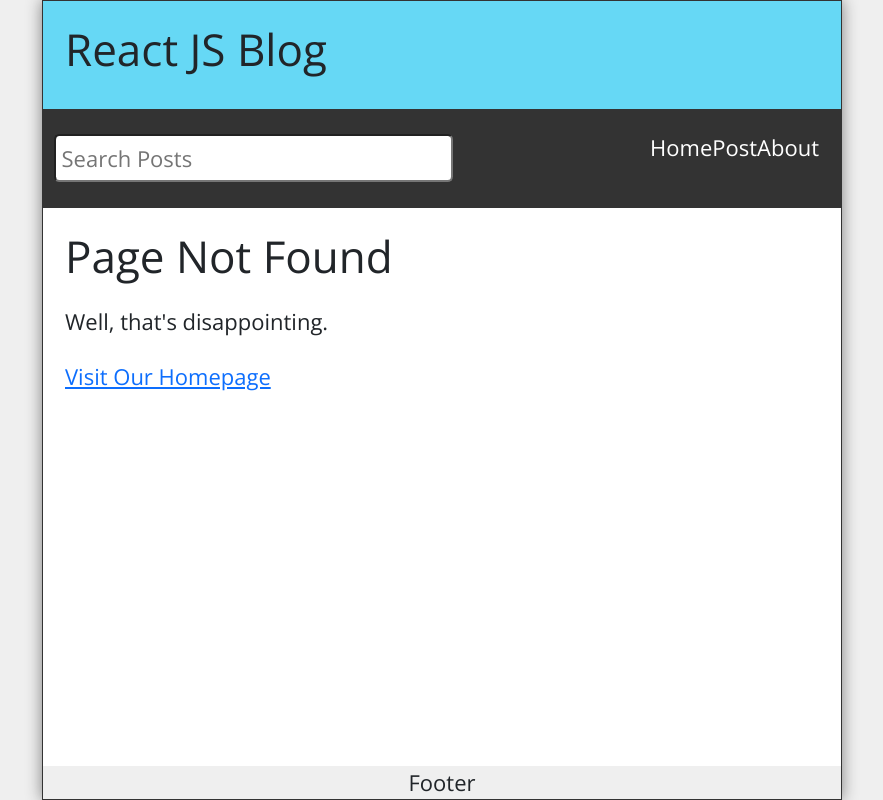
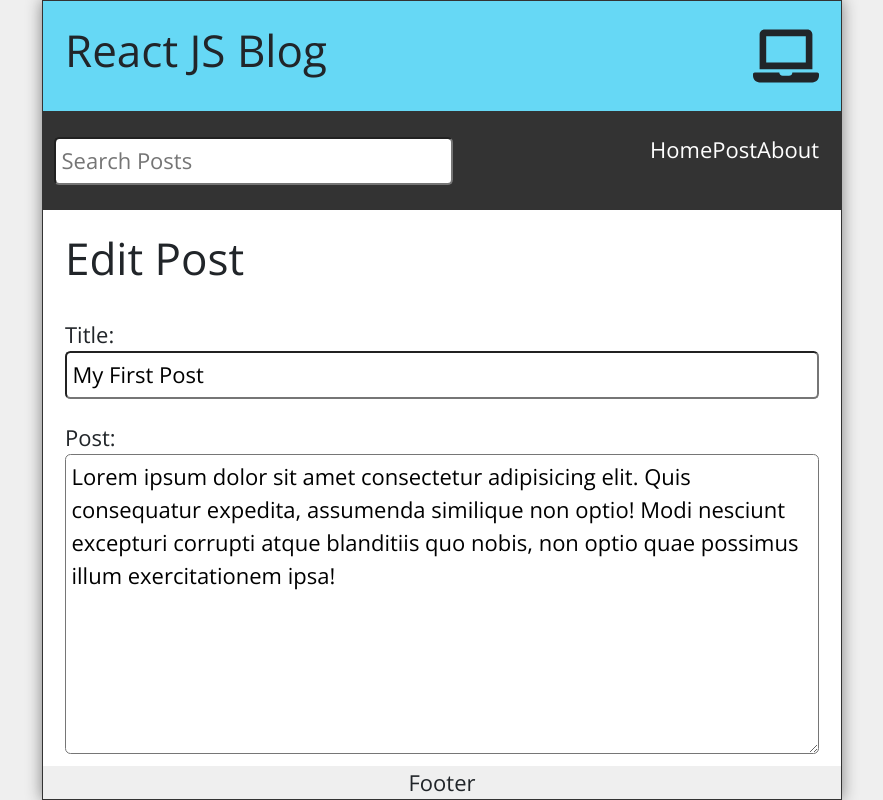
Before and after one commit to kwamekyeimonies/React-Dev, a React (Create React App) app: page /edit/1 in a window 1280 px wide. Before the commit this address had no page. Shown: the whole page, without its empty margins (198-1081 px from the left). Built offline with nearby package versions, Linux system fonts and the light colour scheme; data requests are answered from the project's data file.

Commit message:
complete blog with json server and custom hooks

```diff
--- a/data/db.json
+++ b/data/db.json
@@ -21,14 +21,14 @@
     {
       "id": 4,
       "title": "My Fourth Post",
-      "datetime": "July 01, 2021 11:17:36 AM",
-      "body": "Lorem ipsum dolor sit amet consectetur adipisicing elit. Quis consequatur expedita, assumenda similique non optio! Modi nesciunt excepturi corrupti atque blanditiis quo nobis, non optio quae possimus illum exercitationem ipsa!"
+      "dateTime": "Jan 14,2023 2:48:07 AM",
+      "body": "Lorem ipsum dolor sit amet consectetur adipisicing elit. Quis consequatur expedita, assumenda similique non optio! Modi nesciunt excepturi corrupti atque blanditiis quo nobis, non optio quae possimus illum exercitationem ipsa! Tenkorang Daniel\n"
     },
     {
       "id": 5,
-      "title": "I love You Lord",
-      "dateTime": "Jan 11,2023 2:44:19 AM",
-      "body": "Bless the Lord Oh My Soul"
+      "title": "The Rich and Poor Dad",
+      "dateTime": "Jan 12,2023 2:58:52 AM",
+      "body": "lkajdl fjal jdl fjla jdf"
     }
   ]
 }
--- a/package.json
+++ b/package.json
@@ -12,6 +12,7 @@
     "react": "^18.2.0",
     "react-bootstrap": "^2.7.0",
     "react-dom": "^18.2.0",
+    "react-icons": "^4.7.1",
     "react-router-dom": "^6.6.1",
     "react-scripts": "5.0.1",
     "web-vitals": "^2.1.0"
--- a/src/App.js
+++ b/src/App.js
@@ -10,6 +10,11 @@ import PostPage from "./components/PostPage";
 import {format} from 'date-fns';
 import Layout from './components/Layout';
 import api from "./api/posts";
+import EditPosts from './components/EditPosts';
+import Navbar from './components/Navbar';
+import Header from './components/Header';
+import useWindowSize from './hooks/useWindowSize';
+import useAxiosFetch from './hooks/useAxiosFetch';
 
 const App = () => {
 
@@ -21,31 +26,37 @@ const App = () => {
   const [editTitle,setEditTitle] = useState("");
   const [editBody,setEditBody] = useState("")
   const navigate = useNavigate()
+  const {width} = useWindowSize()
+  const {data, fetchError, isLoading} = useAxiosFetch('http://localhost:3500/posts')
+
+  // useEffect(()=>{
+  //   const fetchPosts = async()=>{
+  //     try{
+  //       const response = await api.get('/posts');
+
+  //       setPosts(response.data)
+  //     }
+  //     catch(err){
+
+  //       if (err.response) {
+  //          //Not in the 200 Response Range
+  //       console.log(err.response.data)
+  //       console.log(err.response.status)
+  //       console.log(err.response.headers)
+  //       }
+  //       else{
+  //         console.log(`Error: ${err.message} `)
+  //       }
+
+  //     }
+  //   }
+
+  //   fetchPosts();
+  // },[])
 
   useEffect(()=>{
-    const fetchPosts = async()=>{
-      try{
-        const response = await api.get('/posts');
-
-        setPosts(response.data)
-      }
-      catch(err){
-
-        if (err.response) {
-           //Not in the 200 Response Range
-        console.log(err.response.data)
-        console.log(err.response.status)
-        console.log(err.response.headers)
-        }
-        else{
-          console.log(`Error: ${err.message} `)
-        }
-
-      }
-    }
-
-    fetchPosts();
-  },[])
+    setPosts(data);
+  },[data] )
 
   useEffect(()=>{
     const filteredResults = posts.filter((post)=> ((post.body).toLowerCase()).includes(search.toLowerCase())
@@ -78,11 +89,11 @@ const App = () => {
   const handleUpdate = async(id) =>{
     // const id = posts.length ? posts[posts.length - 1].id + 1 : 1;
     const dateTime = format(new Date(), 'MMM dd,yyyy pp');
-    const newPost = {id, title:editTitle, dateTime, body: editBody};
+    const updatedPost = {id, title:editTitle, dateTime, body: editBody};
 
     try{
-      const response = await api.put(`/post/${id}`, updatedPost)
-      setPosts(posts.map((post)=> post.id === id ? {...response.data} : post))
+      const response = await api.put(`/posts/${id}`, updatedPost)
+      setPosts(posts.map(post=>post.id === id ? {...response.data} : post))
       setEditTitle("")
       setEditBody("")
       navigate("/");
@@ -96,7 +107,7 @@ const App = () => {
 
   const handleDelete=async(id) =>{
     try{
-      await api.delete(`/api/${id}`)
+      await api.delete(`/posts/${id}`)
       const postList = posts.filter(post => post.id !== id);
       setPosts(postList)
       navigate('/');
@@ -108,29 +119,36 @@ const App = () => {
 
 
   return (
-    <Routes>
-      <Route path="/" element={<Layout
-        search={search}
-        setSearch={setSearch}
-      />}>
-        <Route index element={<Home posts={searchResults} />} />
-        <Route path="post">
-          <Route index element={<NewPost
+    <div className="App">
+      <Header title="React JS Blog" width={width} />
+      <Navbar search={search} setSearch={setSearch} />
+      <Routes>
+        <Route exact path="/" element={<Home posts={searchResults} fetchError={fetchError} isLoading={isLoading} />}    />
+
+        <Route exact path="/post" element={ <NewPost
             handleSubmit={handleSubmit}
             postTitle={postTitle}
             setPostTitle={setPostTitle}
             postBody={postBody}
             setPostBody={setPostBody}
-          />} />
-          <Route path=":id" element={<PostPage
+          />}   />
+
+        <Route path="/edit/:id" element={<EditPosts
             posts={posts}
-            handleDelete={handleDelete}
-          />} />
-        </Route>
-        <Route path="about" element={<About />} />
-        <Route path="*" element={<Missing />} />
-      </Route>
-    </Routes>
+            handleUpdate={handleUpdate}
+            editTitle={editTitle}
+            setEditTitle={setEditTitle}
+            editBody={editBody}
+            setEditBody={setEditBody}
+          />}     />
+
+        <Route path="/post/:id" element={<PostPage posts={posts} handleDelete={handleDelete} />}    />
+
+        <Route path="/about" element={About} />
+        <Route path="*" element={Missing} />
+      </Routes>
+      <Footer />
+    </div>
   )
 }
 
--- a/src/components/EditPosts.jsx
+++ b/src/components/EditPosts.jsx
@@ -1,13 +1,13 @@
 import React, { useEffect } from 'react'
-import { useParams } from 'react-router-dom'
+import { Link, useParams } from 'react-router-dom'
 
-const EditPosts = ({posts,handleUpdate,editBody,setEditBody, editTitle, setEditTitle}) => {
-    const {id} = useParams();
-    const post= posts.find(post=> (post.id).toString() ===  id);
+const EditPosts = ({ posts, handleUpdate, editBody, setEditBody, editTitle, setEditTitle}) => {
+    const { id } = useParams();
+    const post = posts.find(post => (post.id).toString() === id);
 
     useEffect(()=>{
         if (post) {
-            setEditBody(post.title)
+            setEditTitle(post.title)
             setEditBody(post.body)
         }
 
@@ -17,28 +17,36 @@ const EditPosts = ({posts,handleUpdate,editBody,setEditBody, editTitle, setEditT
 
     return (
         <main className="NewPost">
-        {
-            editTitle &&
+            {editTitle &&
                 <>
-            <h2>New Post</h2>
-            <form className="newPostForm" onSubmit={()=>handleUpdate(post.id)}>
+                    <h2>Edit Post</h2>
+                    <form className="newPostForm" onSubmit={(e) => e.preventDefault()}>
                         <label htmlFor="postTitle">Title:</label>
                         <input
                             id="postTitle"
                             type="text"
                             required
                             value={editTitle}
-                    onChange={(e) => setPostTitle(e.target.value)}
+                            onChange={(e) => setEditTitle(e.target.value)}
                         />
                         <label htmlFor="postBody">Post:</label>
                         <textarea
                             id="postBody"
                             required
                             value={editBody}
-                    onChange={(e) => setPostBody(e.target.value)}
+                            onChange={(e) => setEditBody(e.target.value)}
                         />
-                <button type="submit">Submit</button>
+                        <button type="submit" onClick={() => handleUpdate(post.id)}>Submit</button>
                     </form>
+                </>
+            }
+            {!editTitle &&
+                <>
+                    <h2>Post Not Found</h2>
+                    <p>Well, that's disappointing.</p>
+                    <p>
+                        <Link to='/'>Visit Our Homepage</Link>
+                    </p>
                 </>
             }
         </main>
--- a/src/components/Header.jsx
+++ b/src/components/Header.jsx
@@ -1,9 +1,13 @@
-import React from 'react'
+import React from 'react';
+import {FaLaptop, FaTabletAlt, FaMobileAlt} from "react-icons/fa";
 
-const Header = ({title}) => {
+const Header = ({title,width}) => {
   return (
     <header className='Header'>
       <h1>{title} </h1>
+      {
+        width < 768 ? <FaMobileAlt  /> : width < 992 ? <FaTabletAlt  /> : <FaLaptop />
+      }
     </header>
   )
 }
--- a/src/components/Home.jsx
+++ b/src/components/Home.jsx
@@ -1,10 +1,17 @@
 import React from 'react'
 import Feed from './Feed'
 
-const Home = ({posts}) => {
+const Home = ({posts, fetchError, isLoading}) => {
   return (
    <main className='Home'>
       {
+        isLoading && <p className='statusMsg'>Loading posts.....</p>
+      }
+      {
+        fetchError && <p className='statusMsg' style={{color:"red"}}>{fetchError}</p>
+      }
+      {
+        !isLoading && !fetchError &&
         posts.length ? (
           <Feed posts={posts}   />
         ) :(
--- a/src/components/PostPage.jsx
+++ b/src/components/PostPage.jsx
@@ -13,6 +13,11 @@ const PostPage = ({posts,handleDelete}) => {
           <h2>{post.title}</h2>
           <p className='postDate'>{post.datetime}</p>
           <p className='postBody'>{post.body}</p>
+          <Link to={`/edit/${post.id}`}>
+            <button className='editButton'>
+              Edit Post
+            </button>
+          </Link>
           <button onClick={()=> handleDelete(post.id)}>
             Delete Post
           </button>
--- /dev/null
+++ b/src/hooks/useAxiosFetch.js
@@ -0,0 +1,61 @@
+import axios from "axios";
+import { useEffect, useState } from "react"
+
+
+const useAxiosFetch = (dataUrl) => {
+    const [data, setData] = useState([]);
+    const [fetchError,setFetchError] = useState(null)
+    const [isLoading,setIsLoading] = useState(false);
+
+    useEffect(()=>{
+        let isMounted = true
+        const source = axios.CancelToken.source()
+
+        const fetchData = async(url) => {
+            setIsLoading(true)
+
+            try{
+                const response =await axios.get(url,{
+                    cancelToken:source.token
+                });
+
+                if (isMounted){
+                    setData(response.data);
+                    setFetchError(null)
+                    setIsLoading(false)
+                }
+            }
+
+            catch(err){
+                if(isMounted){
+                    setFetchError(err.message)
+                    setData([])
+
+                }
+            }
+
+            finally{
+                isMounted && setTimeout(()=> setIsLoading(false), 2000)
+            }
+        }
+
+        fetchData(dataUrl)
+
+        const cleanUp = ()=>{
+            isMounted=false
+            source.cancel()
+        }
+
+        return cleanUp;
+
+
+    },[dataUrl])
+
+    return {
+        data,
+        fetchError,
+        isLoading
+    }
+}
+
+export default useAxiosFetch;
--- /dev/null
+++ b/src/hooks/useWindowSize.js
@@ -0,0 +1,34 @@
+import { useState, useEffect } from "react";
+
+const useWindowSize = () => {
+    const [windowSize, setWindowSize] = useState({
+        width: undefined,
+        height: undefined
+    });
+
+    useEffect(() => {
+
+        const handleResize = () => {
+            setWindowSize({
+                width: window.innerWidth,
+                height: window.innerHeight
+            });
+        }
+
+        handleResize();
+
+        window.addEventListener("resize", handleResize);
+
+        const cleanUp = () =>{
+            console.log("Runs if a useEffect dep changes")
+            window.removeEventListener("resize",handleResize)
+        }
+
+        // return () => window.removeEventListener("resize", handleResize);
+        return cleanUp
+    }, [])
+
+    return windowSize;
+}
+
+export default useWindowSize;
--- a/src/index.css
+++ b/src/index.css
@@ -200,9 +200,8 @@ body {
   cursor: pointer;
 }
 
-.Missing h2, .PostPage h2,
-.Missing p, .PostPage p {
-  margin-bottom: 1rem;
+.Missing p, .PostPage p, .NewPost p {
+  margin-top: 1rem;
 }
 
 .PostPage button {
@@ -210,10 +209,18 @@ body {
   min-width: 48px;
   border-radius: 0.25rem;
   padding: 0.5rem;
+  margin-right: 0.5rem;
   font-size: 1rem;
-  background-color: red;
   color: #fff;
   cursor: pointer;
+}
+
+.deleteButton {
+  background-color: red;
+}
+
+.editButton {
+  background-color: #333;
 }
 
 .statusMsg {
```
Also changed, not shown: 1 other file (tests, documents, lock files or other folders). Lines whose indentation alone changed are shown as unchanged.
